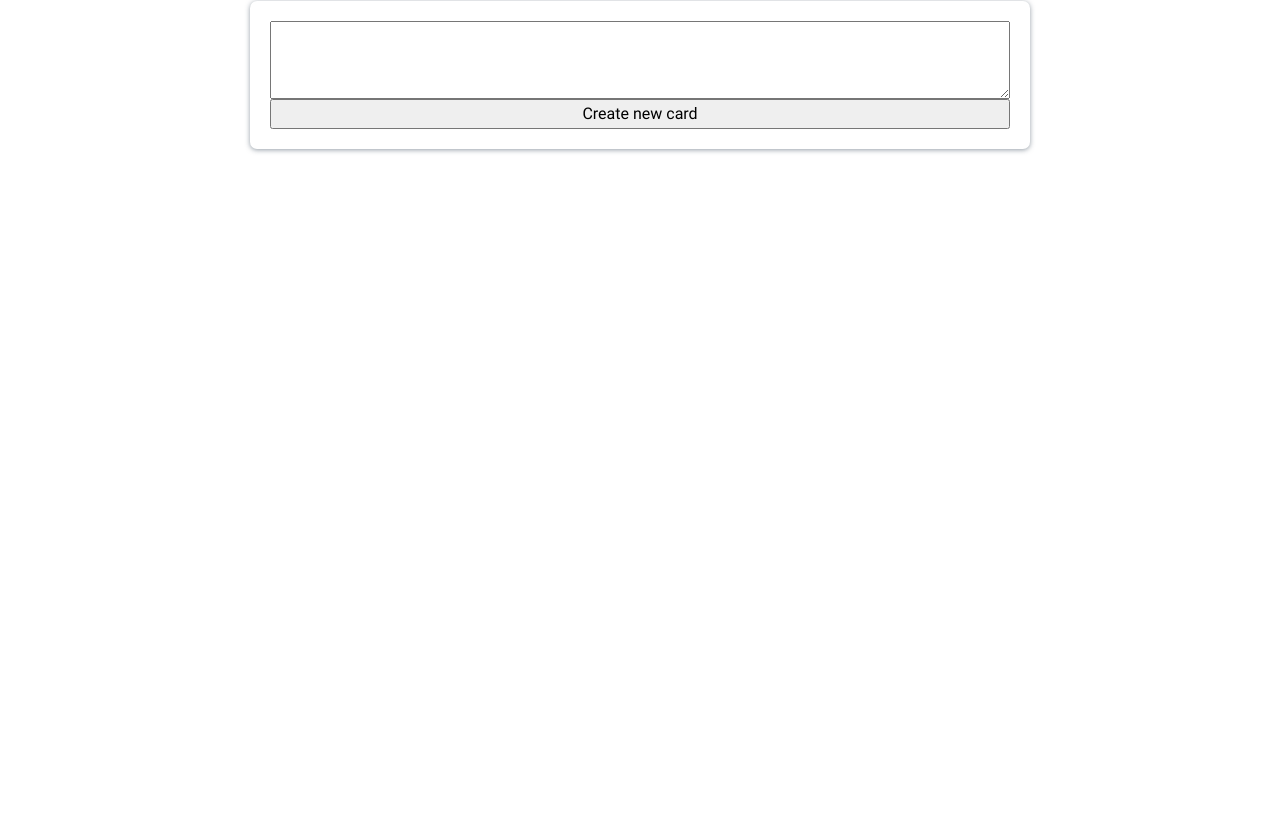
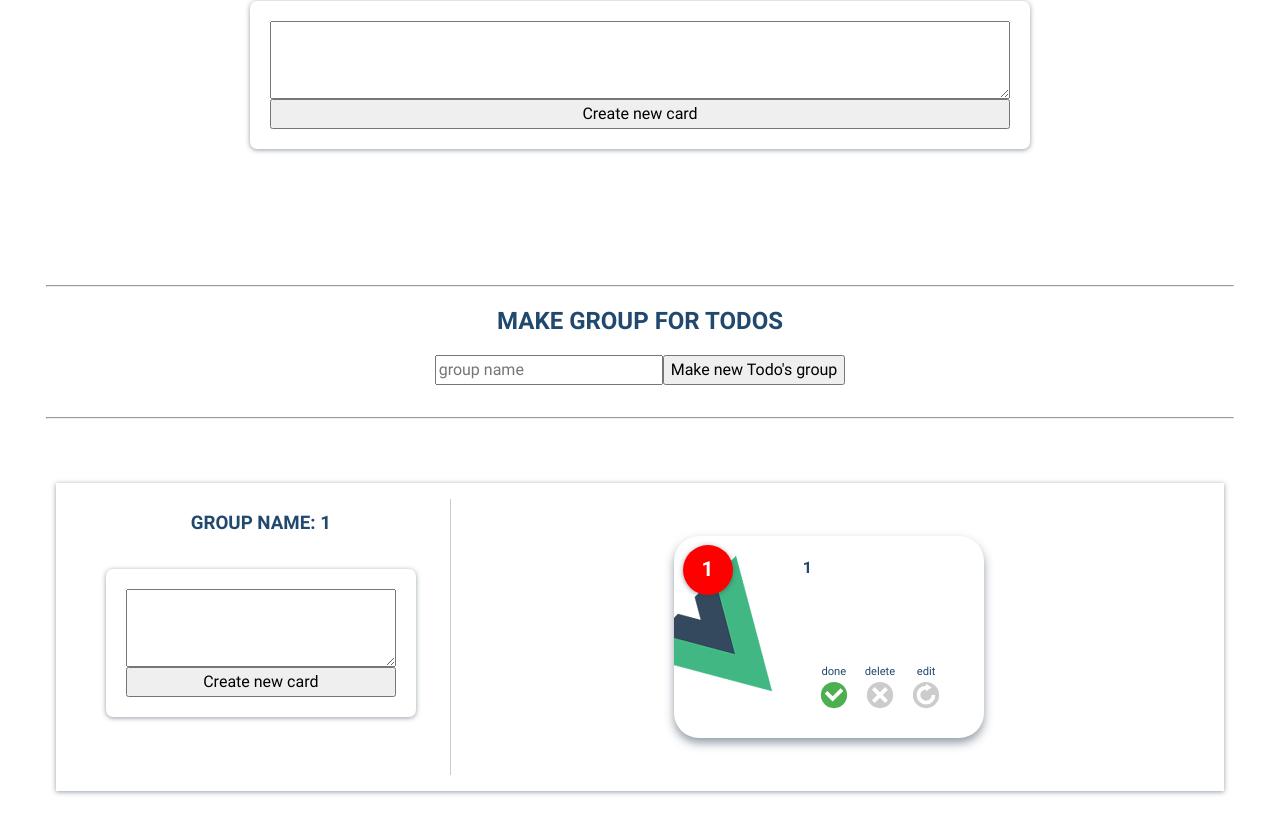
Before and after one commit to Dedal378/vue-todo-test-procontext, a Vue app: page /todos in a window 1280 px wide. Shown: the part 671-1504 px from the top of the page. Before the commit the page ends 900 px from the top, so only its background shows below. Built offline with nearby package versions, Linux system fonts and the light colour scheme; no server answers.

Commit message:
TodoGroup.vue + правки

```diff
--- a/src/components/AddTodo.vue
+++ b/src/components/AddTodo.vue
@@ -35,7 +35,6 @@
   form {
     display: flex;
     flex-direction: column;
-    /*max-width: 55%;*/
     //noinspection CssInvalidFunction
     width: clamp(310px, 100vw, 65%);
     padding: 20px;
--- /dev/null
+++ b/src/components/TodoGroup.vue
@@ -0,0 +1,133 @@
+<template>
+  <section class="todo-group">
+    <hr>
+    <div class="todo-group__header">
+      <h2>MAKE GROUP FOR TODOS</h2>
+      <label for="todo-group__input"></label>
+      <input v-model="todoTitle" id="todo-group__input" type="text" placeholder="group name">
+      <button @click="newTodosGroup">Make new Todo's group</button>
+    </div>
+    <hr>
+    <div class="todo-group__container">
+      <section
+          v-for="(group, i) of todoGroups"
+          :key="i"
+          class="todo-group__item"
+      >
+        <div class="left-col">
+          <h3>
+            GROUP NAME: {{ group.title }}
+          </h3>
+          <AddTodo @add-todo="addTodo" />
+        </div>
+        <div class="right">
+          <TodoList
+              v-if="todoItems.length"
+              :todos="todoItems"
+              @remove-todo="removeTodo"
+          />
+          <p v-else>No todos!</p>
+        </div>
+      </section>
+    </div>
+
+  </section>
+</template>
+
+<script>
+  import AddTodo from '@/components/AddTodo';
+  import TodoList from '@/components/TodoList';
+  import TodoItem from '@/components/TodoItem';
+  import Loader from '@/components/Loader';
+
+  export default {
+    name: "TodoGroup",
+    components: { AddTodo, TodoList, TodoItem, Loader },
+    data () {
+      return {
+        loading: true,
+        todoTitle: '',
+        todoGroups: [{ id: 1, title: '1' }],
+        todoItems: [{ id: 1, title: '1', completed: true }],
+      }
+    },
+    methods: {
+      newTodosGroup () {
+        if (this.todoTitle.trim()) {
+          const newGroup = {
+            id: Date.now(),
+            title: this.todoTitle,
+          }
+          this.todoGroups.push(newGroup)
+          this.todoTitle = ''
+        }
+      },
+      addTodo (newTodo) {
+        this.todoItems.push(newTodo)
+      },
+      removeTodo (id) {
+        this.todoItems = this.todoItems.filter(t => t.id !== id)
+      },
+    },
+  }
+</script>
+
+<style scoped lang="scss">
+  .todo-group {
+    width: 100%;
+    min-height: 200px;
+    margin-top: 5rem;
+  }
+
+  button {
+    margin-bottom: 1rem;
+
+    &:hover {
+      cursor: pointer;
+      filter: invert(85%);
+    }
+  }
+
+  .todo-group__header {
+    margin-bottom: 1rem;
+
+    h2 {
+      text-transform: uppercase;
+      margin-top: 1rem;
+      margin-bottom: 1rem;
+    }
+
+    & + hr {
+      margin-bottom: 3rem;
+    }
+  }
+
+  .todo-group__container {
+    display: grid;
+    justify-items: center;
+    width: 100%;
+    padding: 1rem;
+  }
+
+  .todo-group__item {
+    display: grid;
+    grid-template-rows: 1fr;
+    grid-template-columns: 1fr 2fr;
+    justify-items: center;
+    align-items: center;
+    min-width: 310px;
+    width: 100%;
+    padding: 1rem;
+    margin-bottom: 1rem;
+    box-shadow: 0 1px 5px var(--color-shadow);
+  }
+
+  .left-col {
+    display: flex;
+    flex-direction: column;
+    align-items: center;
+    padding: 10px;
+    width: 100%;
+    border-right: 1px solid #ccc;
+  }
+</style>
--- a/src/views/Todos.vue
+++ b/src/views/Todos.vue
@@ -32,6 +32,7 @@
       <p v-else>No todos!</p>
 
       <AddTodo @add-todo="addTodo" />
+      <TodoGroup />
     </div>
   </transition>
 </template>
@@ -40,11 +41,12 @@
   import TodoList from '@/components/TodoList';
   import AddTodo from '@/components/AddTodo';
   import Loader from '@/components/Loader';
+  import TodoGroup from '@/components/TodoGroup';
 
   export default {
     name: "Todos",
     components: {
-      TodoList, AddTodo, Loader,
+      TodoList, AddTodo, Loader, TodoGroup
     },
     data () {
       return {
```
Also changed, not shown: src/router.js (+5 -3 lines).
